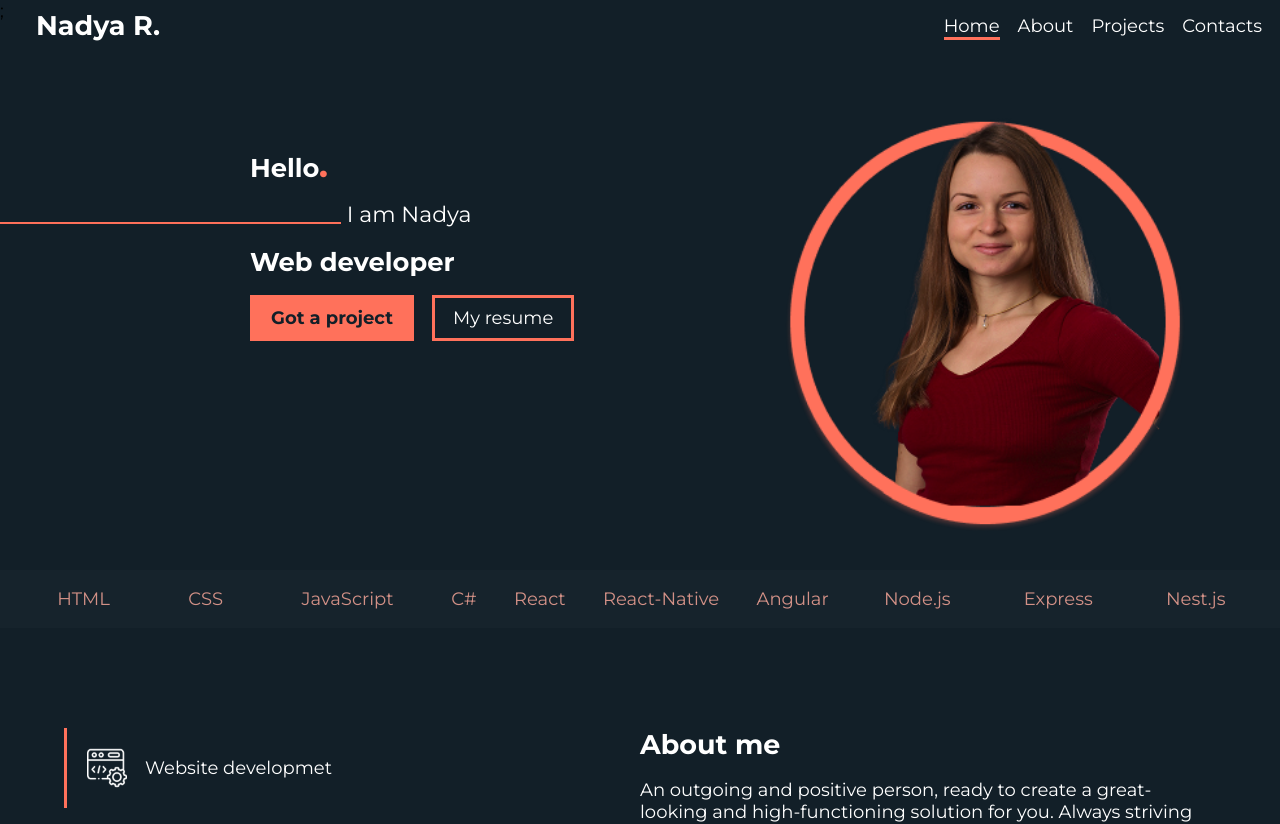
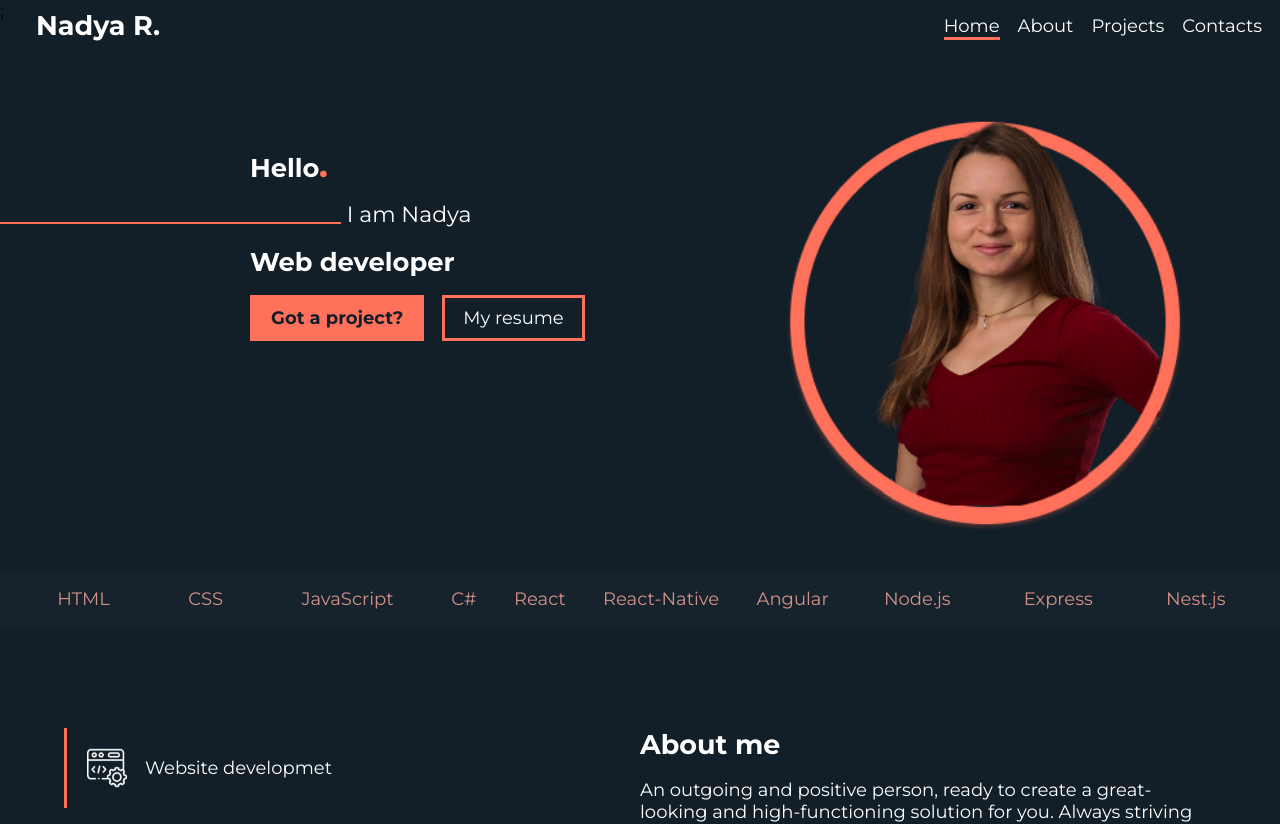
Before and after one commit to nrasheva/nadezhda-rasheva, a React (Vite) app: page / in a window 1280 px wide. Shown: the top 824 px of the page. Built offline with nearby package versions, Linux system fonts and the light colour scheme.

Commit message:
Improved code

```diff
--- a/src/components/Navigation/DesktopNavigation.jsx
+++ b/src/components/Navigation/DesktopNavigation.jsx
@@ -19,7 +19,7 @@ export const DesktopNavigation = () =>{
      return (
         <nav className={navBg ? styles.navScrolled : styles["nav-items-desktop"]}>
          <h2 className={styles.logo}>
-           Nadya R<span>.</span>
+           <a href="/#home">Nadya R<span>.</span></a>
          </h2>
          <NavLinks />
        </nav>
--- a/src/components/Pages/Home.jsx
+++ b/src/components/Pages/Home.jsx
@@ -21,7 +21,7 @@ export const Home = ({ contactRef }) => {
             <h3>Web developer</h3>
           </div>
           <div className={styles["home-buttons"]}>
-            <MainButton text="Got a project" onClick={handleScrollToContact} className={buttonStyles["filled-button"]} />
+            <MainButton text="Got a project?" onClick={handleScrollToContact} className={buttonStyles["filled-button"]} />
             <MainButton text="My resume" onClick={handleDownloadResume} className={buttonStyles["border-button"]} />
           </div>
         </div>
```
